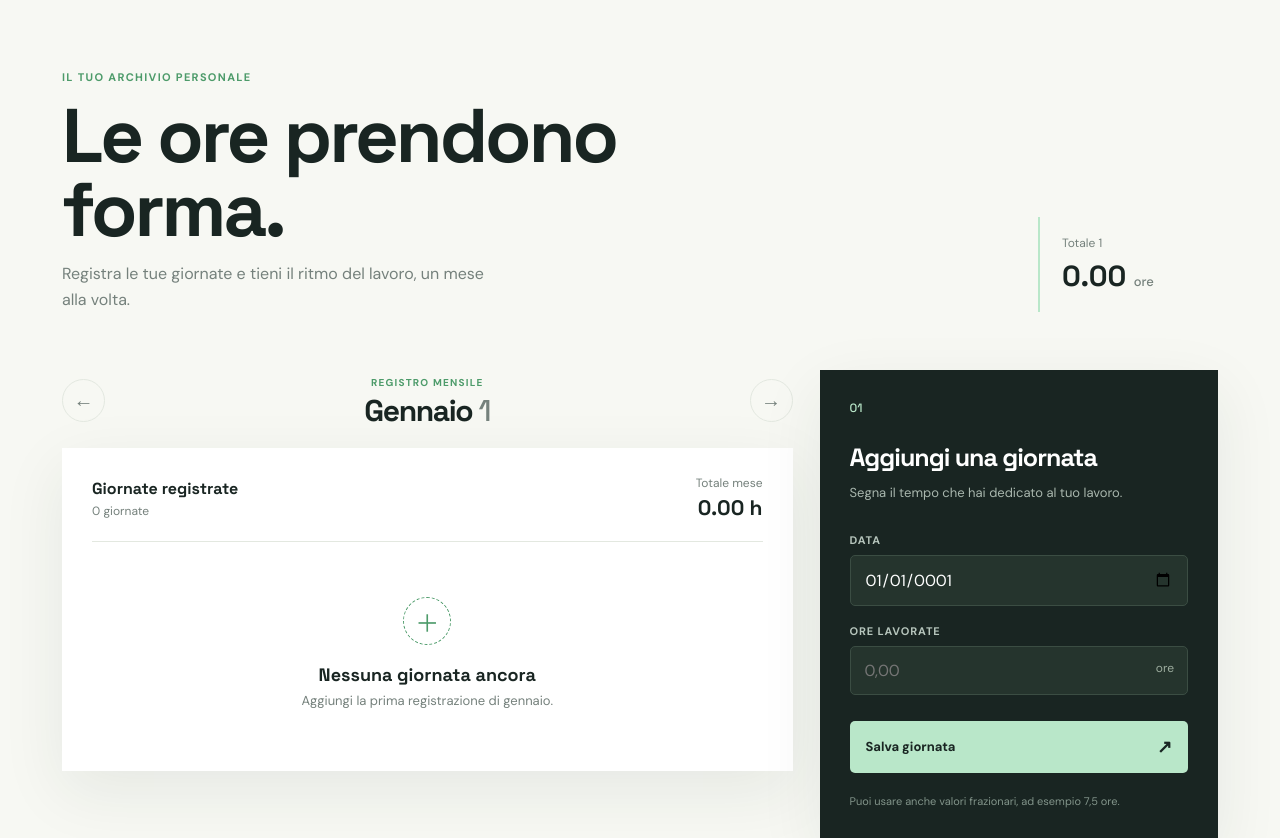
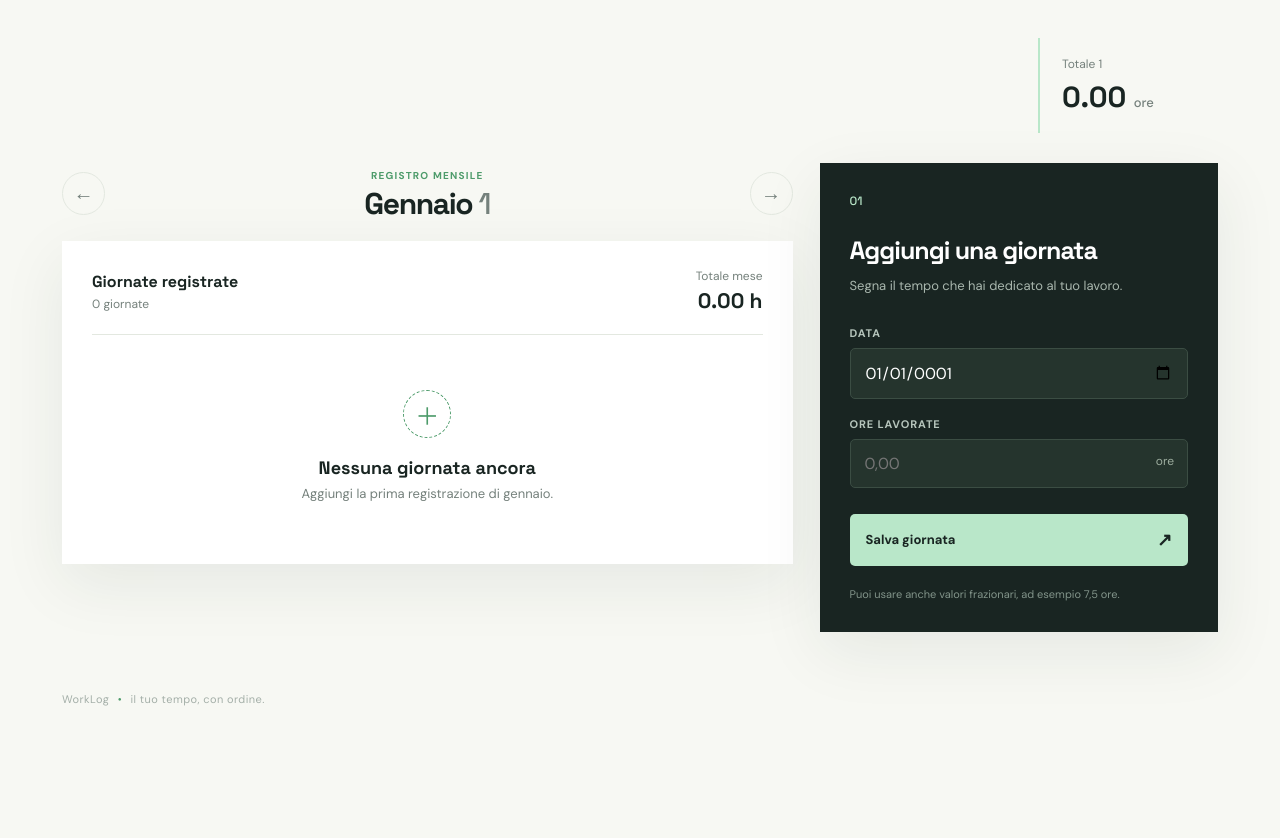
Before and after one commit to lorenzo-fattori/WorkLog, a Flask app: page /month/1/1 in a window 1280 px wide. Shown: the part 88-926 px from the top of the page. After the commit the page ends 794 px from the top, so only its background shows below. Run offline with Flask 3, Linux system fonts and the light colour scheme; data that the repository does not hold is empty.

Commit message:
style: simplify month header

```diff
--- a/static/style.css
+++ b/static/style.css
@@ -19,7 +19,7 @@ button, input { font: inherit; }
 .brand { display: flex; align-items: center; gap: 11px; font-family: "Space Grotesk", sans-serif; font-size: 19px; font-weight: 700; letter-spacing: -.5px; }
 .brand-mark { display: grid; place-items: center; width: 31px; height: 31px; border-radius: 9px; background: var(--ink); color: var(--mint); font-size: 15px; }
 .topbar-label { color: var(--muted); font-size: 12px; letter-spacing: .08em; text-transform: uppercase; }
-.hero { display: flex; justify-content: space-between; align-items: flex-end; padding: 70px 0 58px; }
+.hero { display: flex; justify-content: flex-end; align-items: flex-end; padding: 38px 0 30px; }
 .eyebrow, .month-kicker { margin: 0 0 15px; color: var(--mint-deep); font-size: 11px; font-weight: 700; letter-spacing: .12em; text-transform: uppercase; }
 h1, h2, h3, p { margin-top: 0; }
 h1 { max-width: 610px; margin-bottom: 13px; font-family: "Space Grotesk", sans-serif; font-size: clamp(42px, 6vw, 76px); line-height: .98; letter-spacing: -3px; }
--- a/templates/month.html
+++ b/templates/month.html
@@ -2,11 +2,6 @@
 {% block title %}{{ month_name }} {{ year }} · WorkLog{% endblock %}
 {% block content %}
 <section class="hero">
-  <div>
-    <p class="eyebrow">Il tuo archivio personale</p>
-    <h1>Le ore prendono forma.</h1>
-    <p class="hero-copy">Registra le tue giornate e tieni il ritmo del lavoro, un mese alla volta.</p>
-  </div>
   <div class="year-stat">
     <span>Totale {{ year }}</span>
     <strong>{{ "%.2f"|format(year_total) }} <small>ore</small></strong>
```
